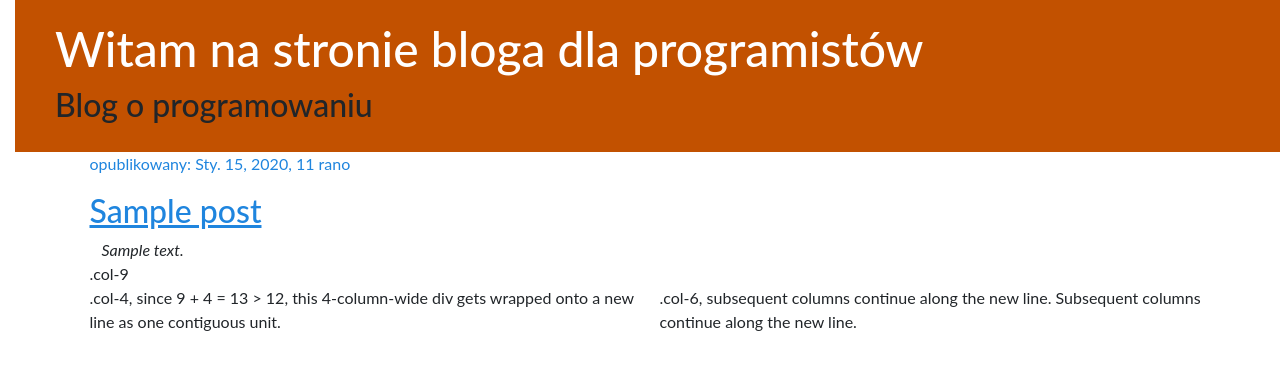
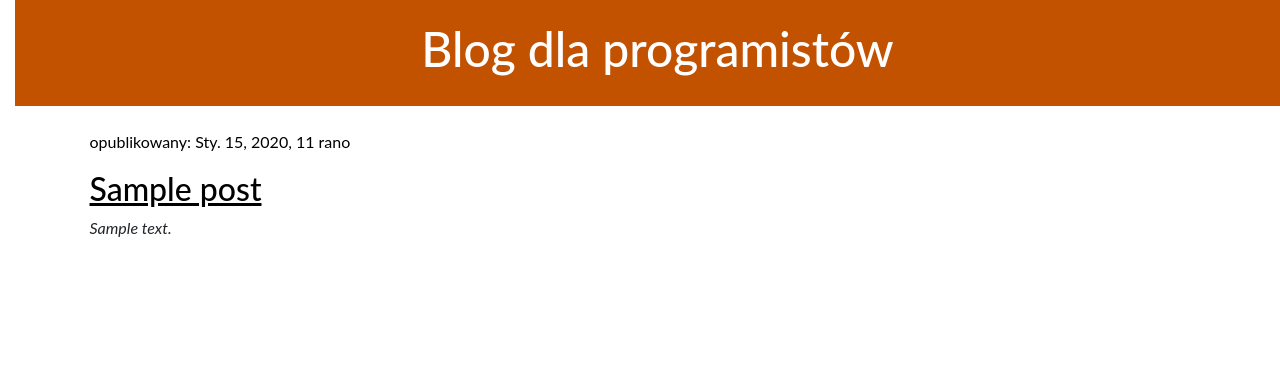
Before and after one commit to Cebalrai91/djangoblog2, a Django app: page / in a window 1280 px wide. Shown: the top 370 px of the page. Run offline with Django 3.2, Linux system fonts and the light colour scheme; tables that the repository leaves empty hold one stand-in row (values such as "Sample post").

Commit message:
dodano nowy szablon

```diff
--- a/blog/static/css/blog.css
+++ b/blog/static/css/blog.css
@@ -1,5 +1,5 @@
 h1 a,h2 a{
-    color: #1F85DE;
+    color: #000000;
 }
 
 body {
@@ -11,6 +11,7 @@ body {
     background-color: #C25100;
     margin-top: 0;
     padding: 20px 20px 20px 40px;
+    text-align: center;
 }
 
 .page-header h1, .page-header h1 a, .page-header h1 a:visited, .page-header h1 a:active {
@@ -19,6 +20,7 @@ body {
     text-decoration: none;
 }
 
+
 .data{
-color: #1F85DE;
+color: #000000;
 }
--- /dev/null
+++ b/blog/templates/blog/base.html
@@ -0,0 +1,23 @@
+{% load static %}
+<html lang="pl">
+        <head>
+            <meta charset="UTF-8">
+            <title>Blog dla programistów</title>
+            <link href="https://cdn.jsdelivr.net/npm/bootstrap@5.2.3/dist/css/bootstrap.min.css" rel="stylesheet" integrity="sha384-rbsA2VBKQhggwzxH7pPCaAqO46MgnOM80zW1RWuH61DGLwZJEdK2Kadq2F9CUG65" crossorigin="anonymous">
+            <link rel="stylesheet" href="{% static 'css/blog.css' %}">
+        </head>
+<body>
+<div class="page-header">
+    <h1><a href="/">Blog dla programistów</a></h1>
+</div>
+<div class="content container">
+    <div class="row">
+        <div class="col-md-8">
+            {% block content %}
+            {% endblock %}
+        </div>
+    </div>
+
+</div>
+</body>
+</html>
--- a/blog/templates/blog/post_list.html
+++ b/blog/templates/blog/post_list.html
@@ -1,54 +1,12 @@
-{% load static %}
-<html lang="pl">
-        <head>
-            <meta charset="UTF-8">
-            <title>Blog dla programistów</title>
-            <link href="https://cdn.jsdelivr.net/npm/bootstrap@5.2.3/dist/css/bootstrap.min.css" rel="stylesheet" integrity="sha384-rbsA2VBKQhggwzxH7pPCaAqO46MgnOM80zW1RWuH61DGLwZJEdK2Kadq2F9CUG65" crossorigin="anonymous">
-            <link rel="stylesheet" href="{% static 'css/blog.css' %}">
-        </head>
-<body>
-    <div class="page-header">
-        <h1><a href="">Witam na stronie bloga dla programistów</a></h1>
-        <h2>Blog o programowaniu</h2>
-    </div>
-    {% comment %}
-    Tutaj lista postów
-    {% endcomment %}
-
-    <div class="container">
-  <!-- Stack the columns on mobile by making one full-width and the other half-width -->
-        <div class="row">
-            <div class="col-md-8">
-                        {% for post in posts %}
-        <div class="post">
-        <div class="data">
-            <p>opublikowany: {{ post.publish_date }}</p>
-        </div>
-        <h2><a href="">{{ post.title }}</a></h2>
-            <div class="container">
-            <div class="row">
-            <div class="col-8">
+    {% extends 'blog/base.html' %}
+    {% block content %}
+        {% for post in posts %}
+            <div class="post">
+                <div class="data">
+                <p><br>opublikowany: {{ post.publish_date }}</p>
+                </div>
+            <h2><a href="{% url 'post_detail' pk=post.pk %}">{{ post.title }}</a></h2>
             <em>{{ post.text|linebreaksbr }}</em>
             </div>
-            </div>
-            </div>
-
-        </div>
-        {% endfor %}
-            </div>
-    </div>
-    </div>
-
-<div class="container">
-  <div class="row">
-    <div class="col-9">.col-9</div>
-    <div class="col-6">.col-4, since 9 + 4 = 13 &gt; 12, this 4-column-wide div gets wrapped onto a new line as one contiguous unit.</div>
-    <div class="col-6">.col-6, subsequent columns continue along the new line. Subsequent columns continue along the new line.</div>
-  </div>
-</div>
-
-    <div class="stopka">
-
-    </div>
-</body>
-</html>
+            {% endfor %}
+    {% endblock %}
--- a/blog/urls.py
+++ b/blog/urls.py
@@ -3,4 +3,6 @@ from . import views
 
 urlpatterns = [
     path('', views.post_list, name='post_list'),
+    path('post/<int:pk>', views.post_detail, name='post_detail'),
+
 ]
--- a/blog/views.py
+++ b/blog/views.py
@@ -1,4 +1,4 @@
-from django.shortcuts import render
+from django.shortcuts import render, get_object_or_404
 from django.utils import timezone
 
 from .models import Post
@@ -7,3 +7,7 @@ from .models import Post
 def post_list(request):
     posts = Post.objects.filter(publish_date__lte=timezone.now()).order_by("publish_date")
     return render(request, 'blog/post_list.html', {'posts': posts})
+
+def post_detail(request, pk):
+    post = get_object_or_404(Post, pk=pk)
+    return render(request, 'blog/post_detail.html', {'post': post})
```
Also changed, not shown: blog/templates/blog/post_detail.html (added, +12 -0 lines).
